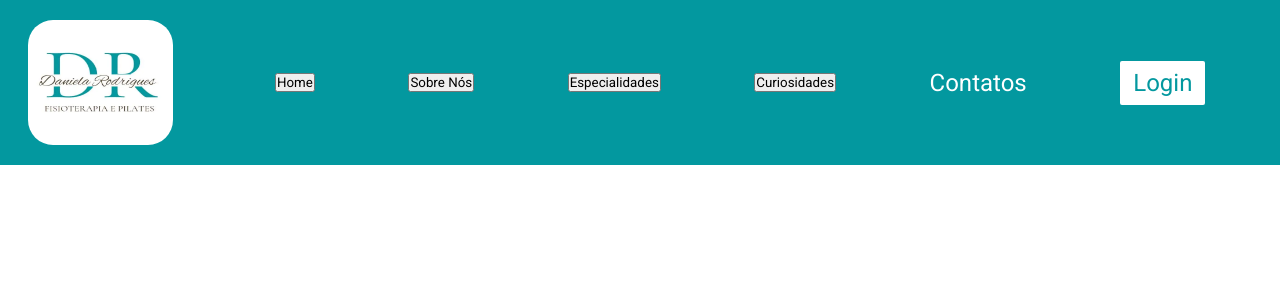
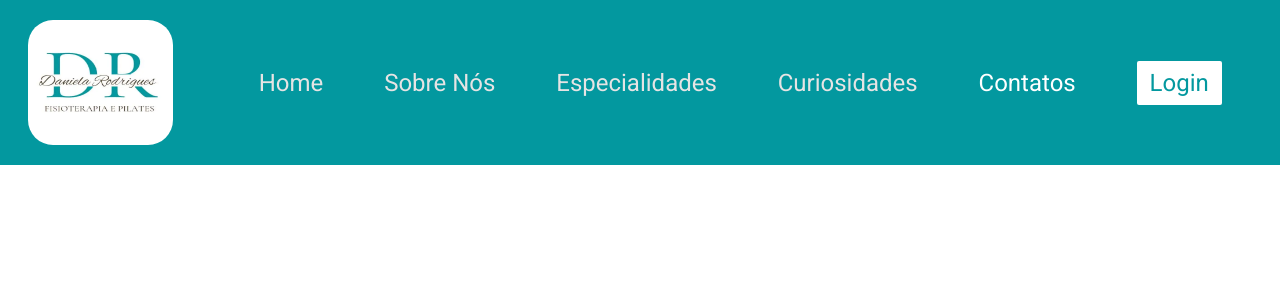
Before and after one commit to viktorortelan/tccKeeh, a React (Create React App) app: page /sobre in a window 1280 px wide. Shown: the top 300 px of the page. Built offline with nearby package versions, Linux system fonts and the light colour scheme.

Commit message:
alteraçoes va

```diff
--- a/src/pages/landingpage/index.jsx
+++ b/src/pages/landingpage/index.jsx
@@ -114,7 +114,7 @@ export default function Landingpage() {
             <div className="cabecalho" ref={homeRef}>
                 <img src="assets/image/logo.webp" alt="nao foi" />
                 <div className="links">
-                <button onClick={() => homeRef.current.scrollIntoView({ behavior: 'smooth' })}>Home</button>
+                    <button onClick={() => homeRef.current.scrollIntoView({ behavior: 'smooth' })}>Home</button>
                     <button onClick={() => sobreRef.current.scrollIntoView({ behavior: 'smooth' })}>Sobre Nós</button>
                     <button onClick={() => especialidadesRef.current.scrollIntoView({ behavior: 'smooth' })}>Especialidades</button>
                     <button onClick={() => curiosidadeRef.current.scrollIntoView({ behavior: 'smooth' })}>Curiosidades</button>
@@ -140,7 +140,7 @@ export default function Landingpage() {
                     <p>Nosso objetivo é ir além de uma simples seção de fisioterapia e pilates, buscamos impulsionar a sáude dos nossos clientes. Entendemos que cada organização é única em sua estrutura e necessidade, por isso estamos comprometidos em oferecer soluções personalizadas e integradas à sua realidade, independente do seu porte.</p>
                     <p>Estamos prontos para ajudá-lo a alcançar seus objetivos. Nossa experiência e dedicação em transformar-lo uma nova pessoa são a base para o seu sucesso.
                     Junte-se a nós e    descubra.</p>
-                    <button> <Link to="/sobre">Saiba mais</Link> </button>
+                    <button> <Link className='link' to="/sobre">Saiba mais</Link> </button>
                 </div>
                 <img src="/assets/image/doutora.jpg" alt="Sobre nós" />
             </div>
@@ -334,10 +334,10 @@ export default function Landingpage() {
                 <div className="tres">
                     <h1>Explore</h1>
                     <div className="links">
-                    <button className='button' onClick={() => homeRef.current.scrollIntoView({ behavior: 'smooth' })}>Home</button>
-                    <button className='button' onClick={() => sobreRef.current.scrollIntoView({ behavior: 'smooth' })}>Sobre Nós</button>
-                    <button className='button' onClick={() => especialidadesRef.current.scrollIntoView({ behavior: 'smooth' })}>Especialidades</button>
-                    <button className='button' onClick={() => curiosidadeRef.current.scrollIntoView({ behavior: 'smooth' })}>Curiosidades</button>
+                    <button className='final' onClick={() => homeRef.current.scrollIntoView({ behavior: 'smooth' })}>Home</button>
+                    <button className='final' onClick={() => sobreRef.current.scrollIntoView({ behavior: 'smooth' })}>Sobre Nós</button>
+                    <button className='final' onClick={() => especialidadesRef.current.scrollIntoView({ behavior: 'smooth' })}>Especialidades</button>
+                    <button className='final' onClick={() => curiosidadeRef.current.scrollIntoView({ behavior: 'smooth' })}>Curiosidades</button>
                         <Link to="/">Contatos</Link>
                     </div>
                 </div>
--- a/src/pages/landingpage/index.scss
+++ b/src/pages/landingpage/index.scss
@@ -114,13 +114,15 @@
                 text-decoration: none;
 
             }
-            & .button {
+            button {
                 font: 400 24px roboto;
                 color: #fff;
                 text-decoration: none;
                 border: none;
                 background: transparent;
+
             }
+
 
             #oloco{
                 color: #03989F;
@@ -212,6 +214,13 @@
                 border-radius: 5px;
                 font: 600 12px arial;
                 color: #03989F;
+                    .link{
+                        text-decoration: none;
+                        color: #000;
+                    }
+                        .link:hover{
+                            color: hsl(183, 78%, 18%);
+                        }
             }
 
         }
@@ -260,6 +269,7 @@
                 width: 250px;
                 cursor: pointer;
             }
+
         }
     }
 
@@ -324,7 +334,11 @@
                 font: 400 20px roboto;
                 color: #000;
                 cursor: pointer;
+
             }
+
+
+
         }
     }
 
@@ -405,7 +419,7 @@
             h1{
 
                 color: #fff;
-                font: 800 25px Inter;
+                font: 500 25px Inter;
             }
         }
 
@@ -416,6 +430,14 @@
 
             h1{
                 color: #fff;
+            }
+                .final {
+                background-color: #03989F;
+                color: #e6e4e4;
+                border: transparent;
+                font: 400 24px roboto;
+                    display: flex;
+                    justify-items: center;
             }
 
             .links{
--- a/src/pages/sobre/index.scss
+++ b/src/pages/sobre/index.scss
@@ -47,23 +47,18 @@
                 transition: .3s;
             }
 
-            #oloco:hover{
-                transform: scale(1.1);
-                background-color: #27C1C6;
-                color: #fff;
-                border: 3px solid #fff;
+            button {
+                background-color: #03989F;
+                color: #e6e4e4;
+                border: transparent;
+                font: 400 24px roboto;
             }
 
-            #oloco:active{
-                background-color: #fff;
-                color: #27C1C6;
-                border: none;
-            }
+
         }
 
     }
 
 
 
-
 }
```
